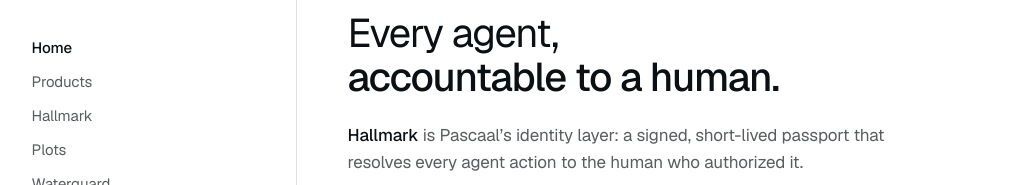
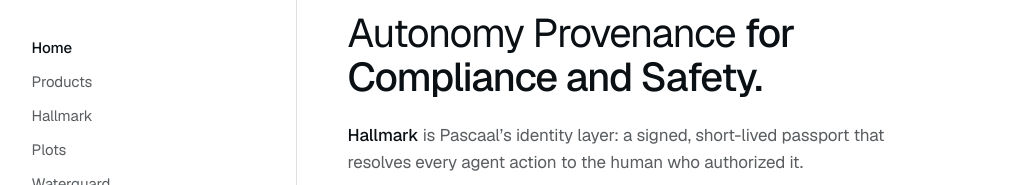
Before and after one commit to Addyx2/hallmark, a plain HTML site: page landing/index.html in a window 1280 px wide. Shown: the part 118-303 px from the top of the page, without its empty margins (123-1142 px from the left). Drawn offline with nearby package versions, Linux system fonts and the light colour scheme.

Commit message:
Set Hallmark headline to autonomy provenance

```diff
--- a/landing/index.html
+++ b/landing/index.html
@@ -3,7 +3,7 @@
 <head>
 <meta charset="utf-8">
 <meta name="viewport" content="width=device-width,initial-scale=1">
-<title>Hallmark — Every agent, accountable to a human | Pascaal</title>
+<title>Hallmark — Autonomy Provenance for Compliance and Safety | Pascaal</title>
 <meta name="description" content="Hallmark is Pascaal’s agent identity layer: a signed, short-lived passport that resolves every agent action to the human who authorized it.">
 <meta name="theme-color" content="#ffffff">
 <link rel="preconnect" href="https://fonts.googleapis.com">
@@ -388,7 +388,7 @@
         <span class="note-cta">Explore products<span class="arrow" aria-hidden="true">↗</span></span>
       </a>
 
-      <h1 class="statement" data-reveal="load" style="--d:120ms">Every agent, <b>accountable to a human.</b></h1>
+      <h1 class="statement" data-reveal="load" style="--d:120ms">Autonomy Provenance <b>for Compliance and Safety.</b></h1>
 
       <p class="dek" data-reveal="load" style="--d:200ms">
         <b>Hallmark</b> is Pascaal&rsquo;s identity layer: a signed, short-lived passport that
```
Also changed, not shown: PASCAAL_BRAND_NOTE.md (+1 -0 lines).
